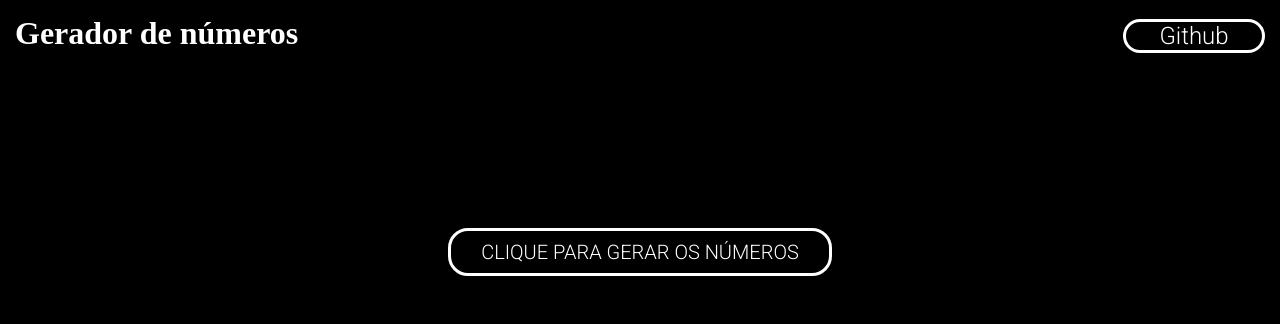
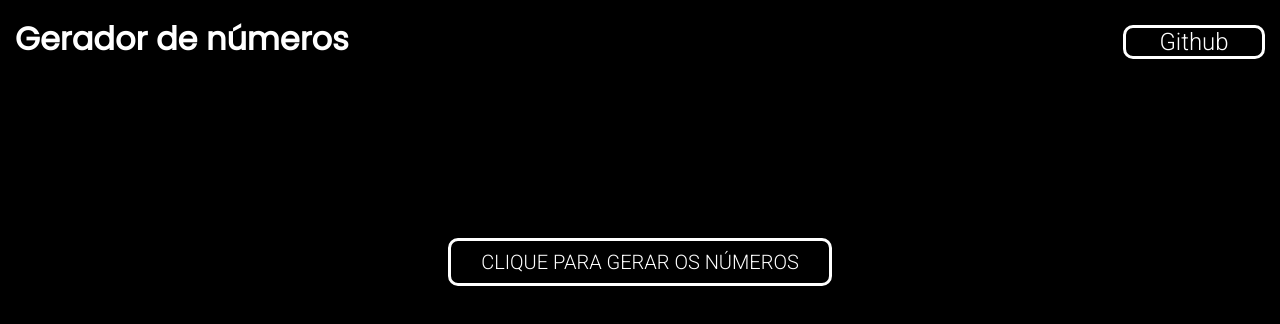
Before and after one commit to notedu/generator-number, a plain HTML site: page index.html in a window 1280 px wide. Drawn offline with Linux system fonts and the light colour scheme.

Commit message:
Changes in style.css

```diff
--- a/css/style.css
+++ b/css/style.css
@@ -1,13 +1,29 @@
+:root {
+    --color-one: black;
+    --color-two: white;
+    --border-color: white;
+    /*Fonts*/
+    --font-button: 'Roboto', sans-serif;
+    --font-text: 'Nunito', sans-serif;
+    --font-header: 'Poppins', sans-serif;
+
+}
+
 /*Global*/
 body {
-    background-color: black;
-    color: white;
+    background-color: var(--color-one);
+    color: var(--color-two);
 }
 button {
     cursor: pointer;
-    background-color: black;
-    color: white;
-    border: 3px solid white;
+    background-color: var(--color-one);
+    color: var(--color-two);
+    border: 3px solid var(--border-color);
+    transition: 0.35s;
+}
+button:hover {
+    background-color: var(--color-two);
+    color: var(--color-one);
 }
 
 /*Header*/
@@ -19,16 +35,9 @@ header {
     margin: 15px;
 }
 #bgithub {
-    border-radius: 20px;
+    border-radius: 10px;
     width: 142px;
-    font-family: 'Roboto', sans-serif;
-    transition: 0.35s;
-}
-#bgithub:hover {
-    border-radius: 5px;
-    color: black;
-    background-color: white;
-
+    font-family: var(--font-button);
 }
 
 /*Section*/
@@ -39,20 +48,14 @@ section {
     align-items: center;
 }
 #bgenerator {
-    font-family: 'Roboto', sans-serif;
+    font-family: var(--font-button);
     font-size: 20px;
     height: 48px;
     width: 384px;
-    border-radius: 20px;
-    transition: 0.35s;
-}
-#bgenerator:hover {
-    border-radius: 5px;
-    color: black;
-    background-color: white;
+    border-radius: 10px;
 }
 
 #pgenerator {
     padding-top: 10px;
-    font-family: 'Nunito', sans-serif;
+    font-family: var(--font-text)
 }
```
